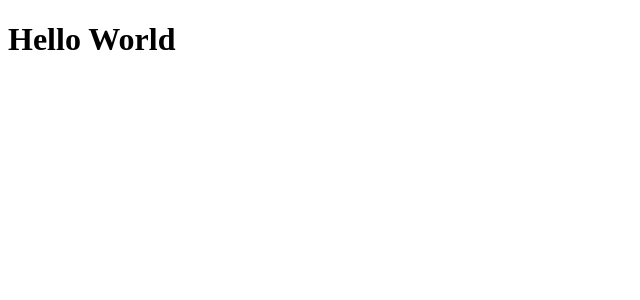
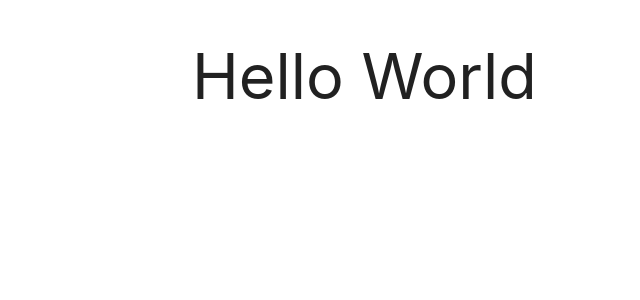
Before and after one commit to Raftouch/links-app, a React (Vite) app in the folder client/: page / in a window 1280 px wide. Shown: the top 300 px of the page, without its empty margins (0-640 px from the left). Built offline with nearby package versions, Linux system fonts and the light colour scheme.

Commit message:
:lipstick: added materialize-css

```diff
--- a/client/src/App.jsx
+++ b/client/src/App.jsx
@@ -1,8 +1,9 @@
 import React from 'react'
+import 'materialize-css'
 
 function App() {
   return (
-   <div>
+   <div className='container'>
     <h1>Hello World</h1>
    </div>
   )
--- a/client/src/index.css
+++ b/client/src/index.css
@@ -0,0 +1 @@
+@import 'materialize-css/dist/css/materialize.min.css'
```
